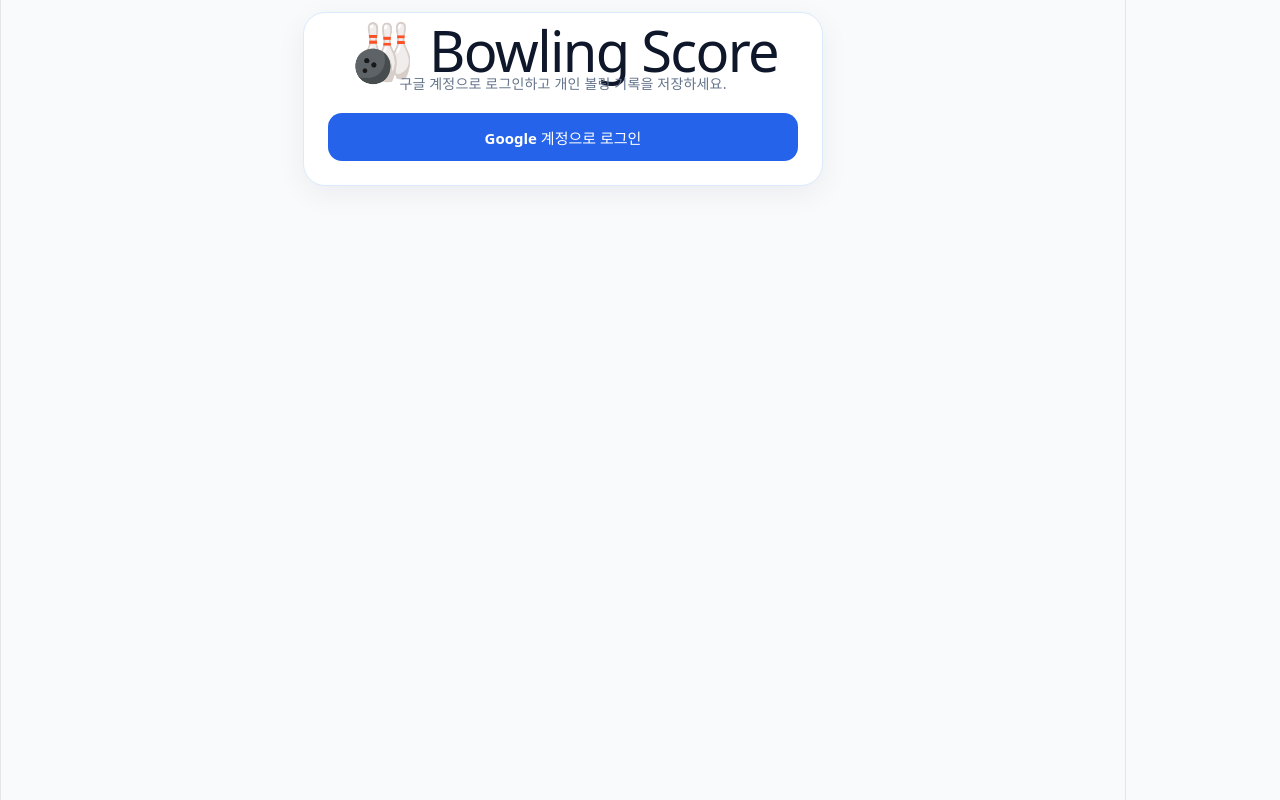
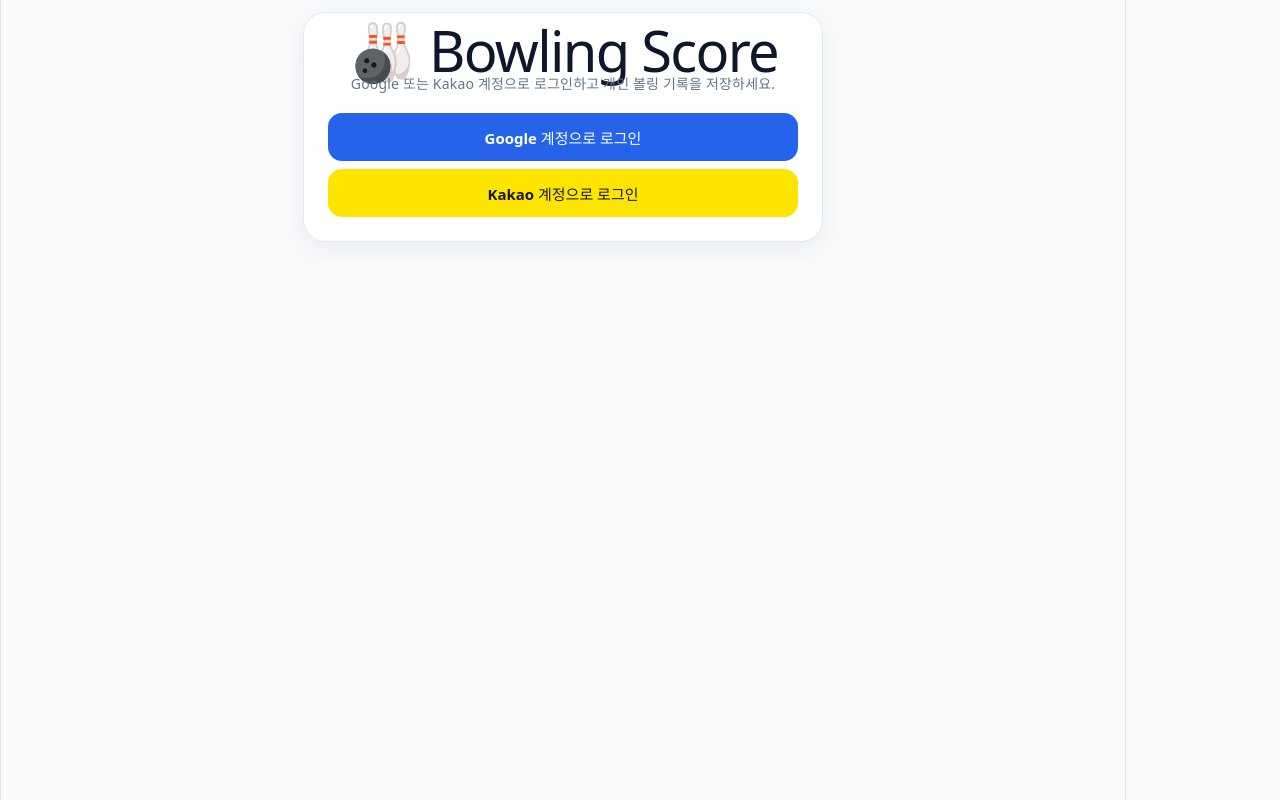
Before and after one commit to doyoon-Lee/bowling-app, a React (Vite) app: page / in a window 1280 px wide. Built offline with nearby package versions, Linux system fonts and the light colour scheme.

Commit message:
kakao login add

```diff
--- a/src/App.css
+++ b/src/App.css
@@ -557,3 +557,19 @@
   color: #9a3412;
   font-size: 12px;
 }
+
+.loginButtonGroup {
+  display: grid;
+  gap: 8px;
+}
+
+.kakaoLoginButton {
+  width: 100%;
+  height: 48px;
+  border: none;
+  border-radius: 14px;
+  background: #fee500;
+  color: #191919;
+  font-size: 15px;
+  font-weight: 800;
+}
--- a/src/App.jsx
+++ b/src/App.jsx
@@ -425,8 +425,8 @@
     };
   }, [user]);
 
-  const signInWithGoogle = async () => {
-    if (isInAppBrowser()) {
+  const signInWithProvider = async (provider) => {
+    if (isInAppBrowser() && provider === "google") {
       alert("네이버/카카오 앱 내부 브라우저에서는 Google 로그인이 차단될 수 있습니다. Chrome으로 이동합니다.");
       openCurrentPageInExternalBrowser();
       return;
@@ -439,14 +439,17 @@
     }
 
     const { error } = await client.auth.signInWithOAuth({
-      provider: "google",
+      provider,
       options: {
         redirectTo: window.location.origin,
       },
     });
 
-    if (error) alert(`구글 로그인 실패: ${error.message}`);
+    if (error) alert(`로그인 실패: ${error.message}`);
   };
+
+  const signInWithGoogle = () => signInWithProvider("google");
+  const signInWithKakao = () => signInWithProvider("kakao");
 
   const signOut = async () => {
     const client = await getSupabaseClient();
@@ -545,18 +548,23 @@
         <section className="container">
           <div className="loginCard">
             <h1>🎳 Bowling Score</h1>
-            <p>구글 계정으로 로그인하고 개인 볼링 기록을 저장하세요.</p>
+            <p>Google 또는 Kakao 계정으로 로그인하고 개인 볼링 기록을 저장하세요.</p>
 
             {inAppBrowser && (
               <div className="browserNotice">
                 <strong>외부 브라우저가 필요합니다.</strong>
-                <span>네이버/카카오 앱 내부 브라우저에서는 Google 로그인이 차단될 수 있습니다.</span>
+                <span>네이버/카카오 앱 내부 브라우저에서는 Google 로그인이 차단될 수 있습니다. Kakao 로그인 또는 Chrome 열기를 사용하세요.</span>
               </div>
             )}
 
-            <button className="googleLoginButton" onClick={signInWithGoogle}>
-              {inAppBrowser ? "Chrome으로 열기" : "Google 계정으로 로그인"}
-            </button>
+            <div className="loginButtonGroup">
+              <button className="googleLoginButton" onClick={signInWithGoogle}>
+                {inAppBrowser ? "Chrome으로 열기" : "Google 계정으로 로그인"}
+              </button>
+              <button className="kakaoLoginButton" onClick={signInWithKakao}>
+                Kakao 계정으로 로그인
+              </button>
+            </div>
           </div>
         </section>
       </main>
@@ -612,12 +620,7 @@
 
           <div className="keypadTitle">핀 수 입력</div>
           <div className="pinGrid keypad">
-            {keypadNumbers
-            .filter((pins) => {
-              if (pins !== 10) return true;
-              return next?.canStrike;
-            })
-            .map((pins) => (
+            {keypadNumbers.map((pins) => (
               <button
                 key={pins}
                 disabled={!next || pins > next.max || (pins === 10 && !next.canStrike)}
```
